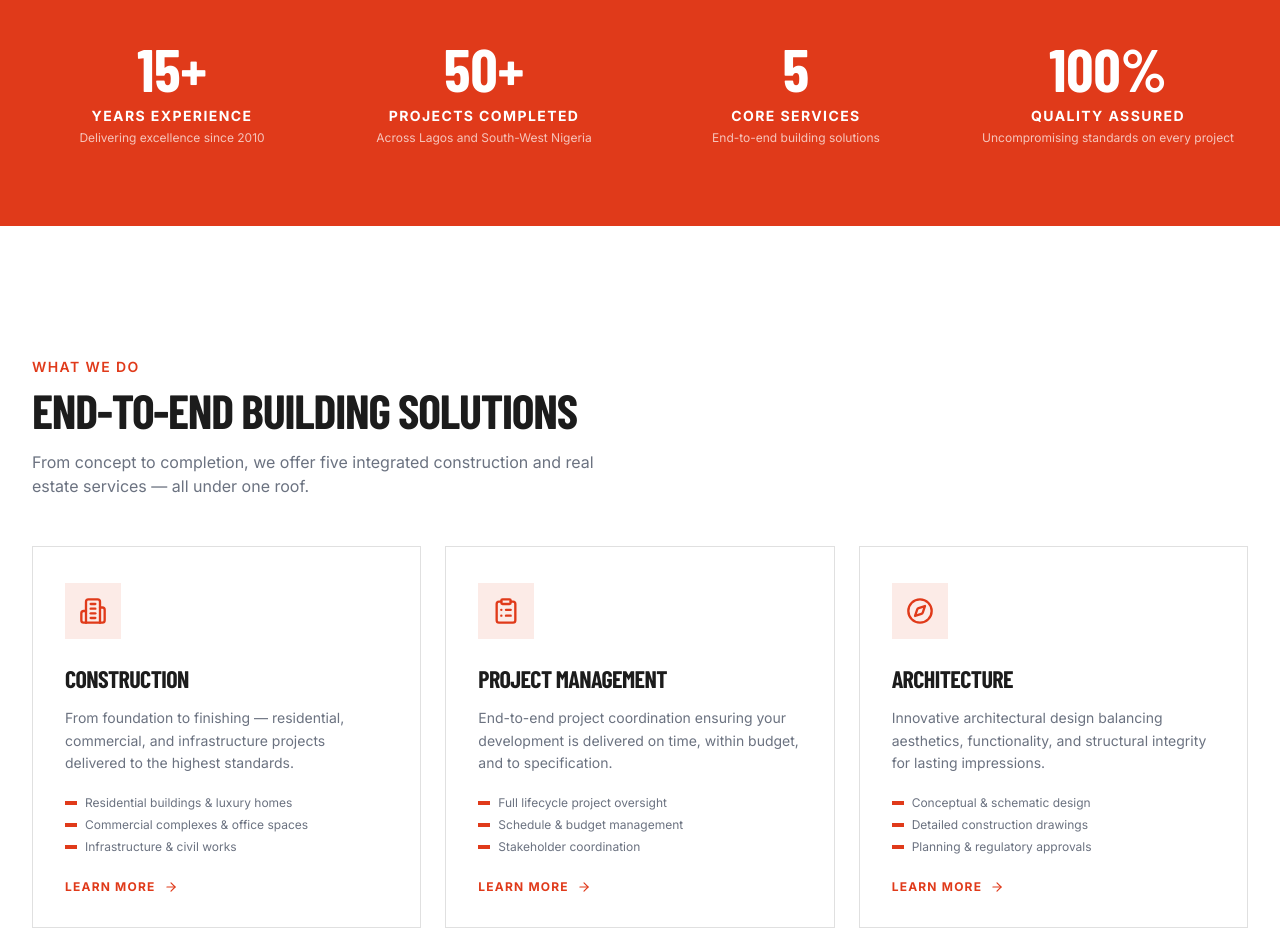
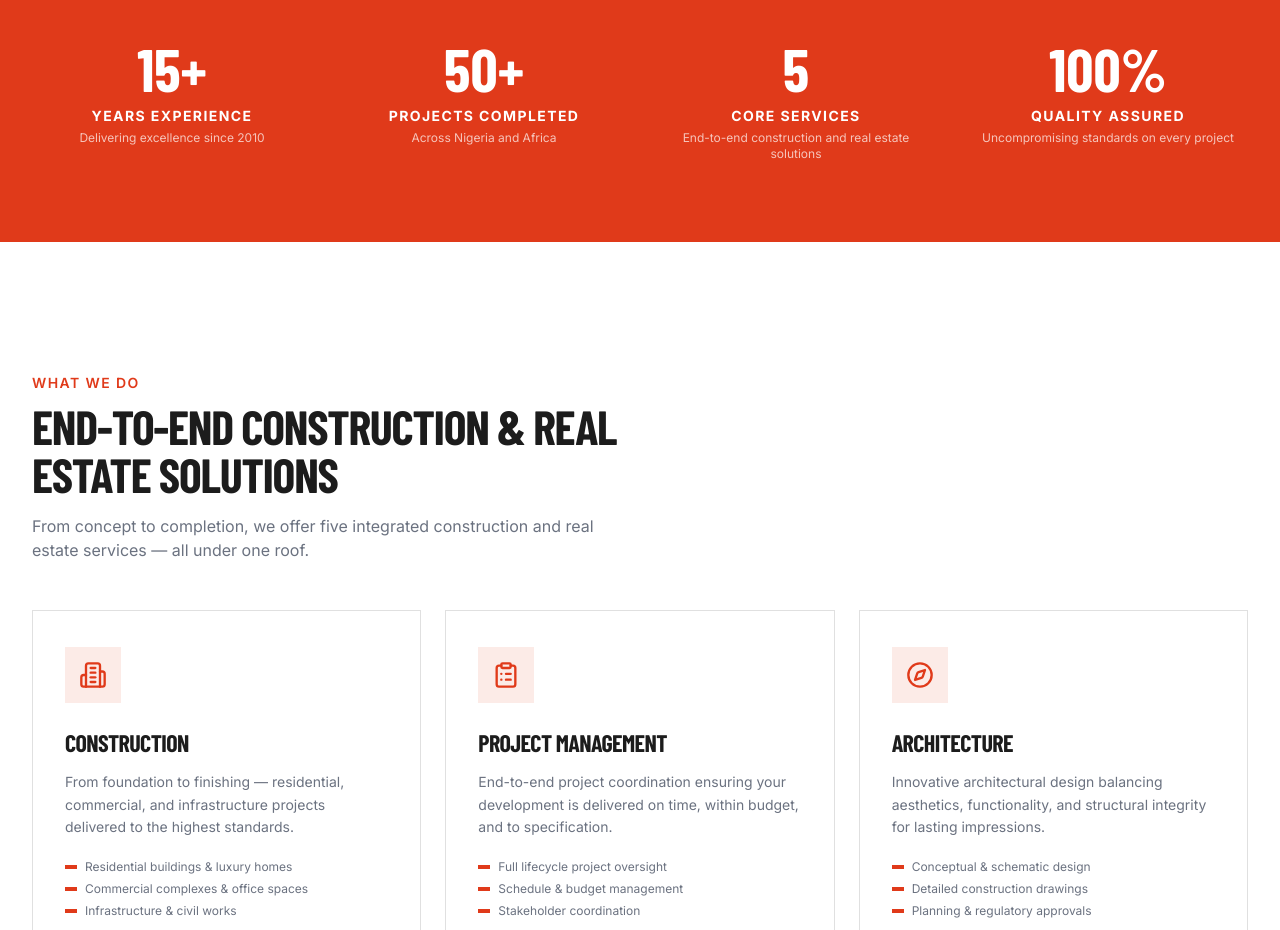
Before and after one commit to adekoya1-1/tetranglesprojectlimited, a Next.js app: page / in a window 1280 px wide. Shown: the part 1020-1950 px from the top of the page. Built offline with nearby package versions, Linux system fonts and the light colour scheme; no server answers; the database is empty; a web font is replaced by a local one.

Commit message:
making minor chnages to some details

```diff
--- a/app/(public)/page.tsx
+++ b/app/(public)/page.tsx
@@ -76,7 +76,7 @@ export default async function HomePage() {
           <Reveal>
             <p className="section-label">What We Do</p>
             <h2 className="section-title mt-2 max-w-2xl">
-              End-to-End Building Solutions
+              End-to-End Construction & Real Estate Solutions
             </h2>
             <p className="mt-4 max-w-xl text-base text-brand-text-muted">
               From concept to completion, we offer five integrated construction
--- a/components/public/StatsSection.tsx
+++ b/components/public/StatsSection.tsx
@@ -21,13 +21,13 @@ const stats: Stat[] = [
     value: 50,
     suffix: "+",
     label: "Projects Completed",
-    description: "Across Lagos and South-West Nigeria",
+    description: "Across Nigeria and Africa",
   },
   {
     value: 5,
     suffix: "",
     label: "Core Services",
-    description: "End-to-end building solutions",
+    description: "End-to-end construction and real estate solutions",
   },
   {
     value: 100,
```
